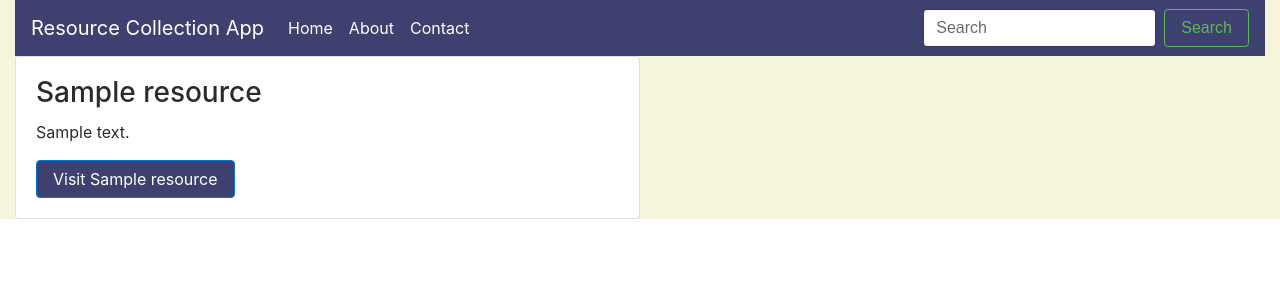
After one commit to BolajiOlajide/HelloWebApp, a Django app: a page that uses collection/templates/base.html in a window 1280 px wide. The commit adds this page. Shown: the top 300 px of the page. Run offline with Django 3.2, Linux system fonts and the light colour scheme; tables that the repository leaves empty hold one stand-in row (values such as "Sample post"); some libraries are stand-ins or nearby versions.

Commit message:
create detail page for resources

```diff
--- a/collection/static/css/styles.css
+++ b/collection/static/css/styles.css
@@ -1,10 +1,10 @@
 .container-fluid {
 	background: beige !important;
-	width: 100vw;
-	height: 100vh;
+	width: 100%;
+	height: 100%;
 }
 
-.bg-faded {
+.bg-faded, .btn-primary{
 	background: #3E4170 !important;
 	color: #fff !important;
 }
--- a/collection/templates/base.html
+++ b/collection/templates/base.html
@@ -18,7 +18,7 @@
           <button class="navbar-toggler navbar-toggler-right" type="button" data-toggle="collapse" data-target="#navbarSupportedContent" aria-controls="navbarSupportedContent" aria-expanded="false" aria-label="Toggle navigation">
             <span class="navbar-toggler-icon"></span>
           </button>
-          <a class="navbar-brand" href="#">Collection App</a>
+          <a class="navbar-brand" href="#">Resource Collection App</a>
 
           <div class="collapse navbar-collapse" id="navbarSupportedContent">
             <ul class="navbar-nav mr-auto">
--- a/collection/templates/index.html
+++ b/collection/templates/index.html
@@ -6,5 +6,9 @@
 {% block content %}
     <h1>Hello World!</h1>
     <p>I am a basic website. {{ name }}</p>
-    <p> {{now}} </p>
+   <ul class="list-group">
+    {% for resource in resources %}
+		<li class="list-group-item"><a href="{% url 'resource_detail' slug=resource.slug %}">{{resource.name}}</a></li>
+    {% endfor %}
+	</ul>
 {% endblock content %}
--- /dev/null
+++ b/collection/templates/resources/resource_detail.html
@@ -0,0 +1,14 @@
+{% extends 'base.html' %}
+{% block title %}
+    {{ resource.name }} - {{ block.super }}
+{% endblock title %}
+
+{% block content %}
+     <div class="card w-50">
+		  <div class="card-block">
+		    <h3 class="card-title">{{ resource.name }}</h3>
+		    <p class="card-text">{{ resource.description }}</p>
+		    <a href="{{resource.url}}" class="btn btn-primary">Visit {{ resource.name }}</a>
+		  </div>
+		</div>
+{% endblock content %}
--- a/collection/views.py
+++ b/collection/views.py
@@ -2,8 +2,24 @@ from datetime import datetime
 
 from django.shortcuts import render
 
+from collection.models import Resources
+
 # Create your views here.
 def index(request):
     # this is your new view
-    now = datetime.now()
-    return render(request, 'index.html', {'name': 'Bolaji', 'now': now })
+    resources = Resources.objects.all().order_by('?') # Sort the items randomly
+    # The .get() method will retrieve the object that matches the query, but keep in mind it'll
+    # throw an error if more than one object is found (or none.)
+    # If you want to grab a bunch of things that match, you'll use .filter():
+	# things = Thing.objects.filter(name='Hello')
+	# things = Thing.objects.filter(name='Hello').order_by('name')
+	# things = Thing.objects.filter(name__contains='Hello')
+    return render(request, 'index.html', {'resources': resources})
+
+def resource_detail(request, slug):
+	# grab the object...
+    resource = Resources.objects.get(slug=slug)
+    # and pass to the template
+    return render(request, 'resources/resource_detail.html', {
+        'resource': resource,
+    })
--- a/hellowebapp/urls.py
+++ b/hellowebapp/urls.py
@@ -30,5 +30,7 @@ urlpatterns = [
     url(r'^contact/$',
         TemplateView.as_view(template_name='contact.html'),
         name='contact'),
+    url(r'^resource/(?P<slug>[-\w]+)/$', views.resource_detail,
+        name='resource_detail'),
     url(r'^admin/', admin.site.urls),
 ]
```
